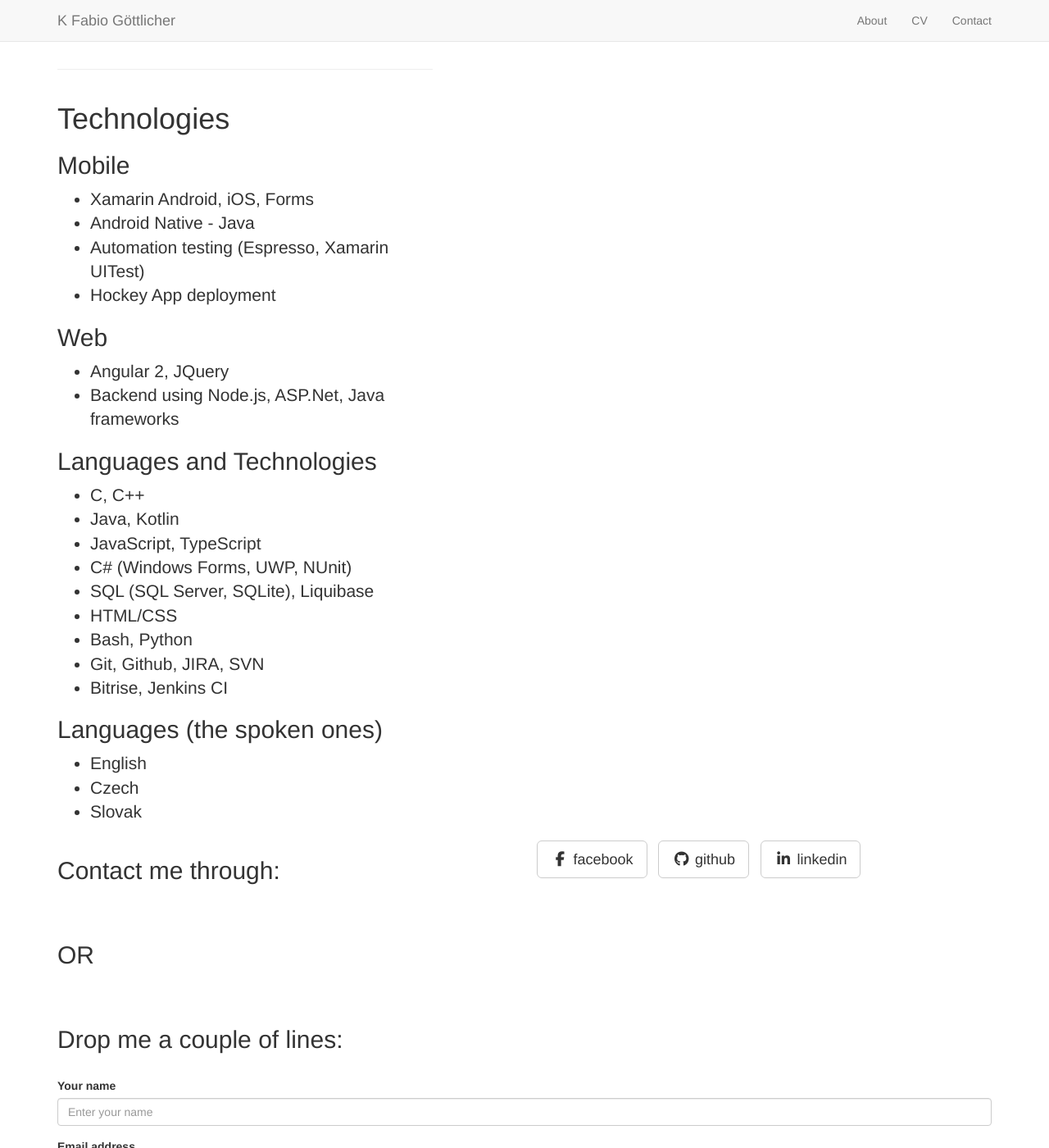
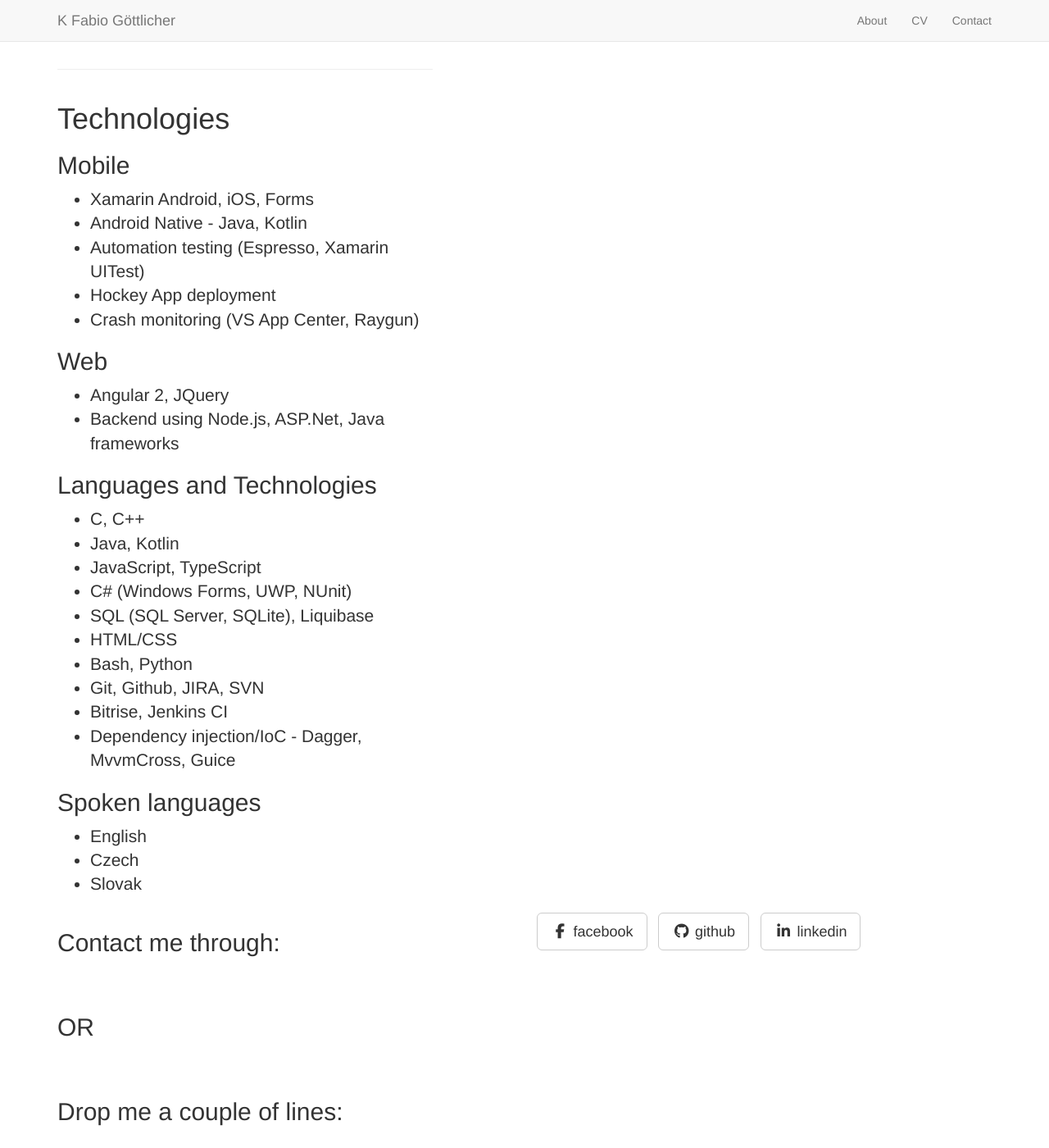
Before and after one commit to FabioCZ/Fabiocz.github.io, a Jekyll site: the page built from _posts/2018-01-13-cv-3tech.markdown, in a window 1280 px wide and 1400 px high, scrolled down 2509 px. Shown: the whole window at 82% size. Built offline with Jekyll 4.4.1, drawn with Linux system fonts in a browser that asks for light colours; nearby versions of some CDN libraries; library files that are not in the unit come from our copies.

Commit message:
Update 2018-01-13-cv-3tech.markdown

```diff
--- a/_posts/2018-01-13-cv-3tech.markdown
+++ b/_posts/2018-01-13-cv-3tech.markdown
@@ -8,9 +8,10 @@
 ## Mobile
 
 * Xamarin Android, iOS, Forms
-* Android Native - Java
+* Android Native - Java, Kotlin
 * Automation testing (Espresso, Xamarin UITest)
 * Hockey App deployment
+* Crash monitoring (VS App Center, Raygun)
 
 ## Web
 
@@ -28,8 +29,9 @@
 * Bash, Python
 * Git, Github, JIRA, SVN
 * Bitrise, Jenkins CI
+* Dependency injection/IoC - Dagger, MvvmCross, Guice
 
-## Languages (the spoken ones)
+## Spoken languages
 
 * English
 * Czech
```
